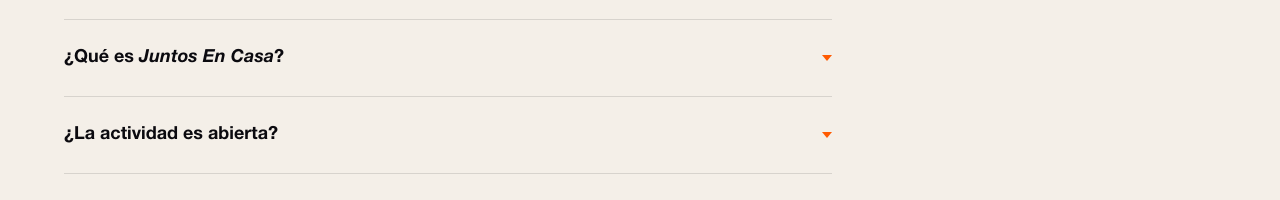
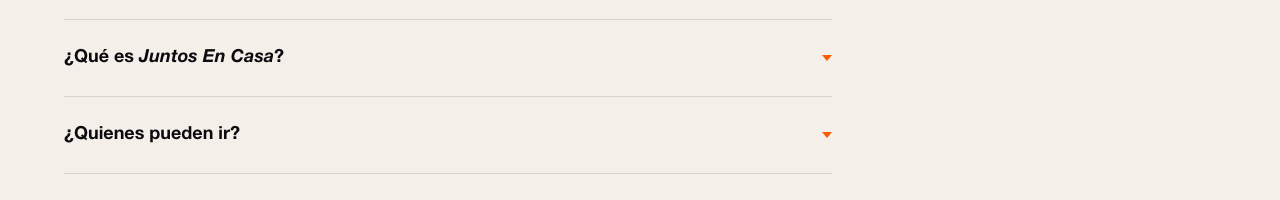
Before and after one commit to sans6114/juntos-en-casa-fieles, a Next.js app: page / in a window 1280 px wide. Shown: the part 4880-5080 px from the top of the page. Built offline with nearby package versions, Linux system fonts and the light colour scheme; no server answers.

Commit message:
feat(faq): actualiza el copy de las preguntas frecuentes

```diff
--- a/src/components/external/faq/data.ts
+++ b/src/components/external/faq/data.ts
@@ -1,5 +1,3 @@
-import { ubicacionInfo } from '@/components/external/ubicacion/data';
-
 export type FaqItem = {
   id: string
   question: string
@@ -12,27 +10,24 @@
  * acá y decía una cosa mientras Ubicación decía otra; leyéndola vuelve imposible
  * que las dos se contradigan.
  */
-const dondeEs = ubicacionInfo.street
-  ? `En el templo de la ${ubicacionInfo.venue}: ${ubicacionInfo.street}. ${ubicacionInfo.city}.`
-  : `En el templo de la ${ubicacionInfo.venue}, en ${ubicacionInfo.city}. La dirección exacta está por confirmar.`
 
 export const faqItems: readonly FaqItem[] = [
   {
     id: "1",
     question: "¿Qué es Juntos En Casa?",
     answer:
-      "Juntos En Casa es la Conferencia de adolescentes y jóvenes de Iglesia Vida Sobrenatural. Fue creada para crecer en unidad, ir más profundo en Dios y ser equipados para el desarrollo de nuestro propósito. También disfrutaremos de juegos, dinámicas y mas. Esta actividad esta especialmente planificada por y para jóvenes.",
+      "Juntos en Casa es la Conferencia de adolescentes y jóvenes de Iglesia Vida Sobrenatural. Fue creada para crecer en unidad, ir más profundo en Dios, ser equipados para el desarrollo de nuestro propósito y divertirnos juntos. Es una Conferencia especialmente planificada por y para adolescentes y jóvenes.",
   },
   {
     id: "2",
-    question: "¿La actividad es abierta?",
+    question: "¿Quienes pueden ir?",
     answer:
-      "La actividad es abierta a otras congregaciones que quieran sumarse y compartir un fin de semana de renovación y impulso.",
+      "¡Pueden ser parte todos los adolescentes y jóvenes que quieran! La actividad está abierta a otras congregaciones que quieran sumarse a compartir un fin de semana de renovación e impulso.",
   },
   {
     id: "3",
     question: "¿Dónde es?",
-    answer: dondeEs,
+    answer: "En el auditorio de la Iglesia Cristiana Vida Sobrenatural: Calle 23 Nº1665 entre 66 y 67 — Zona Parque Castelli. La Plata, Buenos Aires. ARG"
   },
   {
     id: "4",
```
